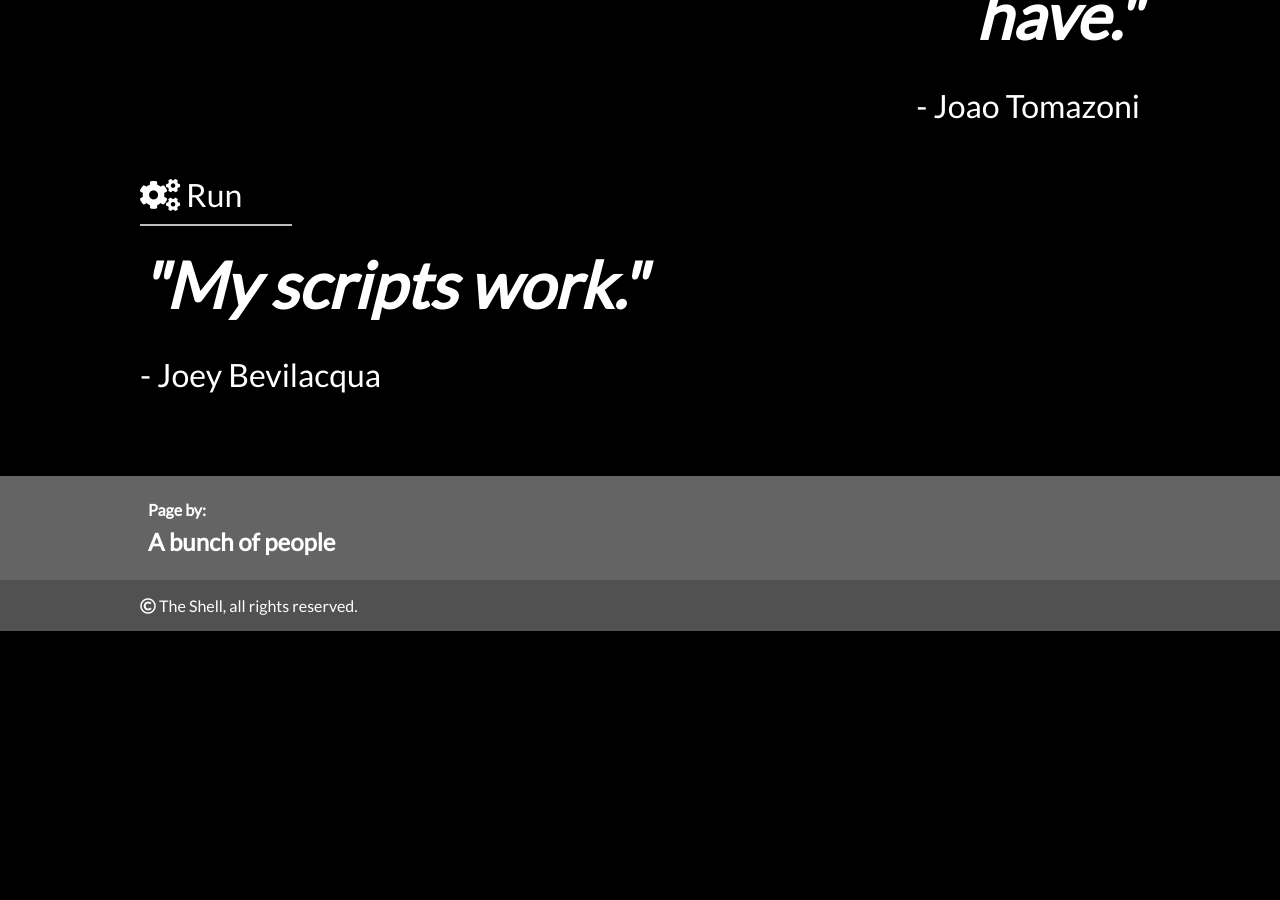
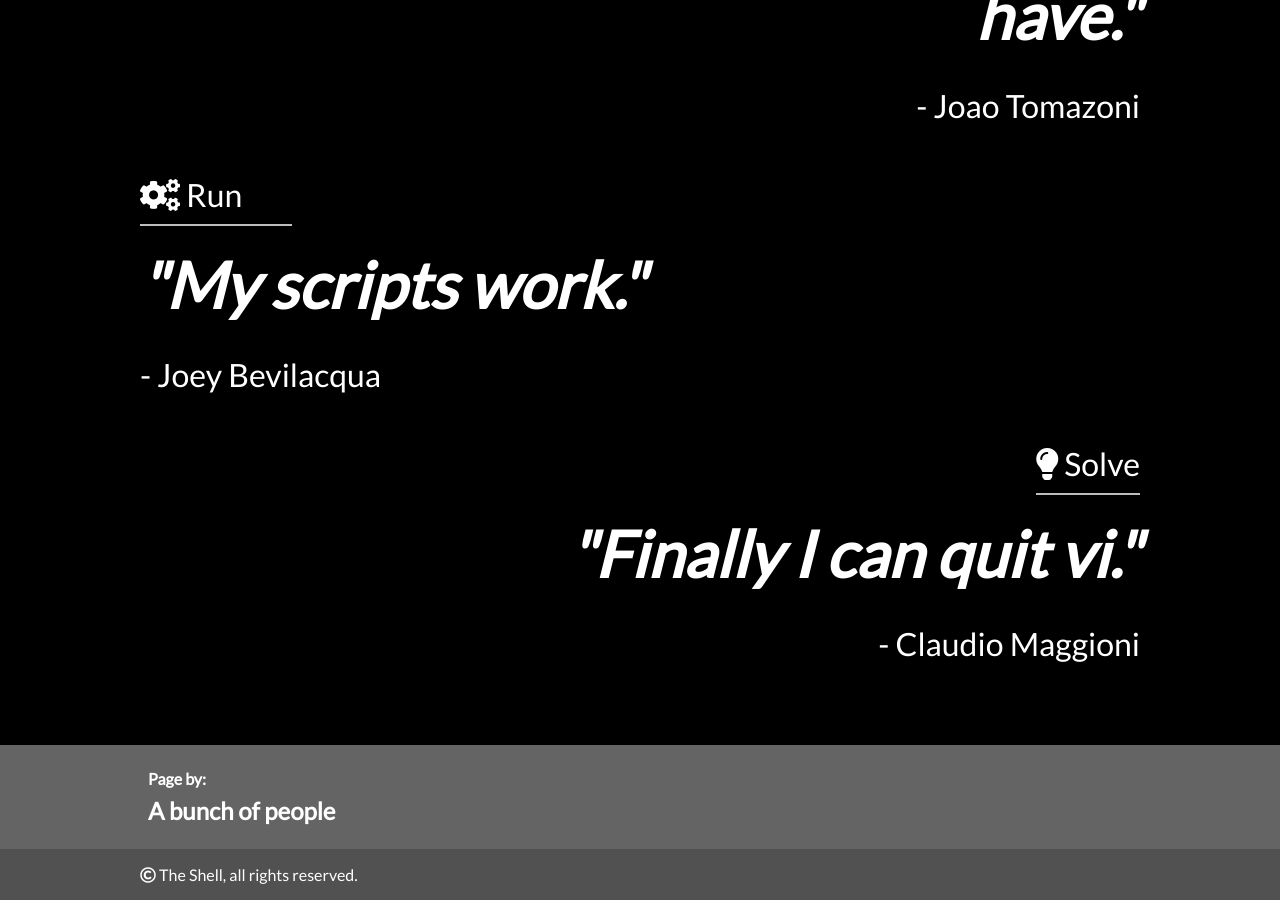
Before and after one commit to bvlj/usi_sa1_theshell_ch, a Jekyll site: the page built from site/index.html, in a window 1280 px wide and 900 px high, scrolled down 1624 px. Built offline with Jekyll 4.4.1, drawn with Linux system fonts in a browser that asks for light colours; nearby versions of some CDN libraries; some web fonts are replaced; comment, search, counter and statistics services are not loaded; before the commit the page ends 2255 px from its top, so only the background shows below that.

Commit message:
team-leader: final chores, readme for bonus1 and added quote
git-svn-id: svn+ssh://atelier.inf.usi.ch/home/bevilj/group-1@291 a672b425-5310-4d7a-af5c-997e18724b81

```diff
--- a/site/index.html
+++ b/site/index.html
@@ -67,3 +67,10 @@ title: Home page
     <i class="home-quote">"My scripts work."</i> <div>- Joey Bevilacqua</div>
   </p>
 </div>
+<div style="text-align:right;margin: 50px 0;font-size:2em;">
+  <span style="padding: 10px 0 10px 0;border-bottom: 2px solid #bdbdbd;"><i class="fas fa-lightbulb"></i>  Solve</span>
+  <p>
+    <i class="home-quote">"Finally I can quit vi."</i>
+    <div>- Claudio Maggioni</div>
+  </p>
+</div>
--- a/site/pages/info/navigation.html
+++ b/site/pages/info/navigation.html
@@ -53,7 +53,7 @@
         </td>
     </tr>
     <tr>
-        <td>s</td>
+        <td>j</td>
         <td>Brings you to the topic page of the page you're currently reading. This is
             the same as <code>vi</code> down command.
         </td>
```
Also changed, not shown: bonus1/README.md (added), 1 other file.
